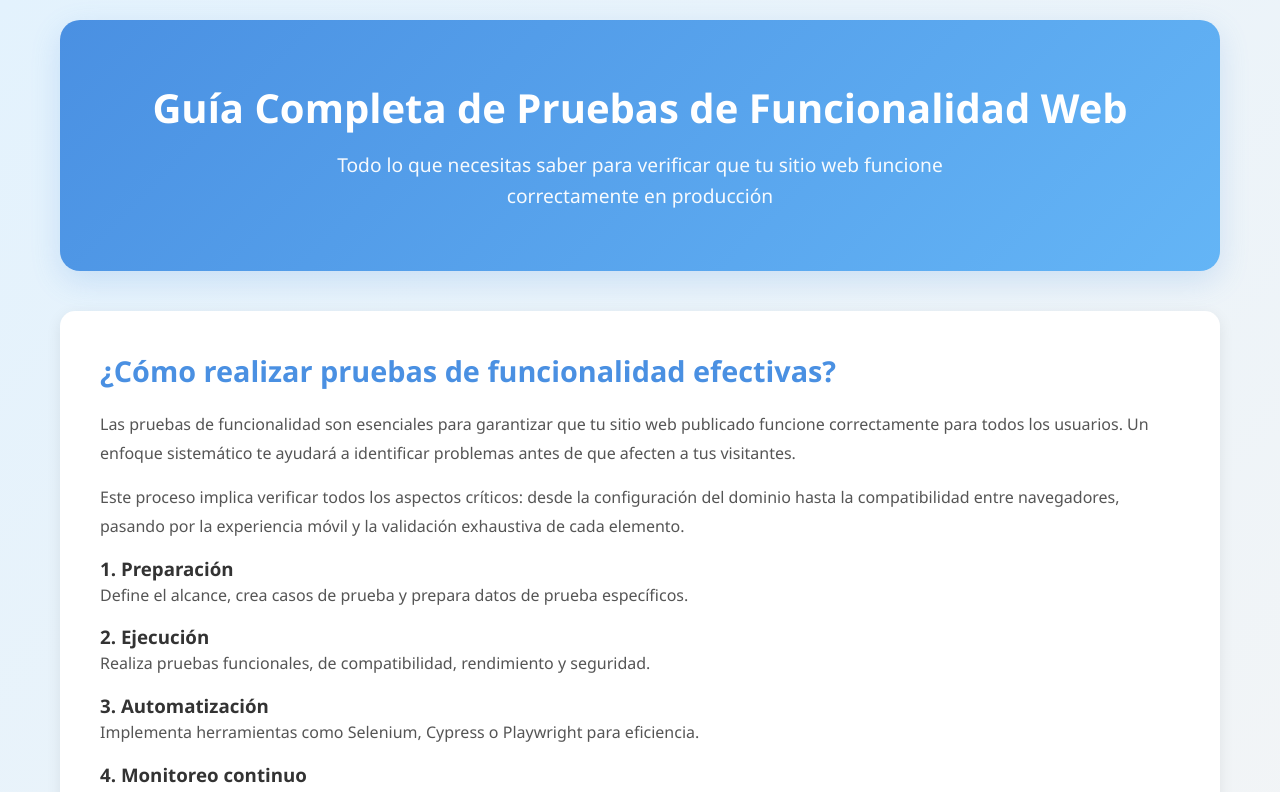
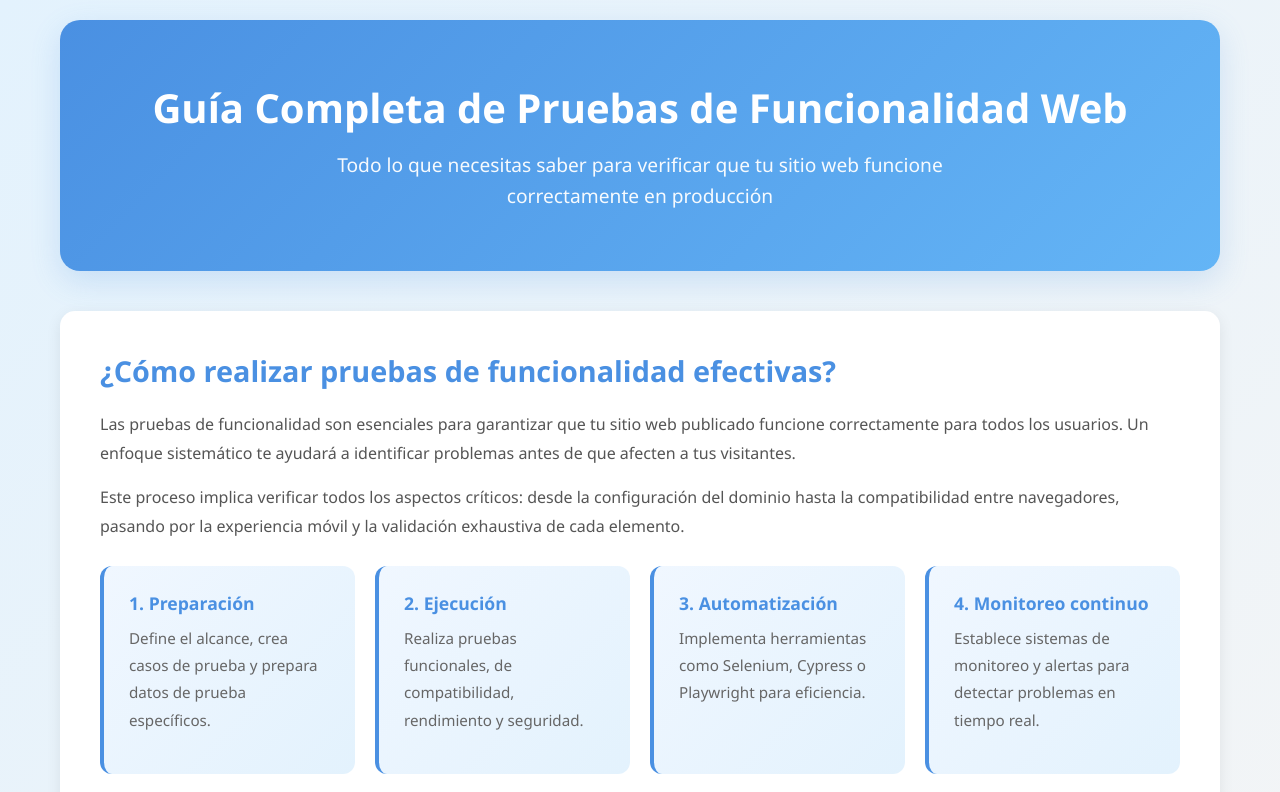
Before and after one commit to Rafael0896/WebTestPro-, a React (Vite) app: page / in a window 1280 px wide. Shown: the top 792 px of the page. Built offline with nearby package versions, Linux system fonts and the light colour scheme.

Commit message:
update styles

```diff
--- a/src/styles/styles.css
+++ b/src/styles/styles.css
@@ -59,3 +59,28 @@ body {
     color: #555;
     margin-bottom: 15px;
 }
+
+.process-steps {
+    display: grid;
+    grid-template-columns: repeat(auto-fit, minmax(250px, 1fr));
+    gap: 20px;
+    margin-top: 25px;
+}
+
+.step-card {
+    background: linear-gradient(135deg, #f0f7ff 0%, #e3f2fd 100%);
+    padding: 25px;
+    border-radius: 12px;
+    border-left: 4px solid #4a90e2;
+}
+
+.step-card h3 {
+    color: #4a90e2;
+    margin-bottom: 10px;
+    font-size: 1.1rem;
+}
+
+.step-card p {
+    font-size: 0.95rem;
+    color: #666;
+}
```
